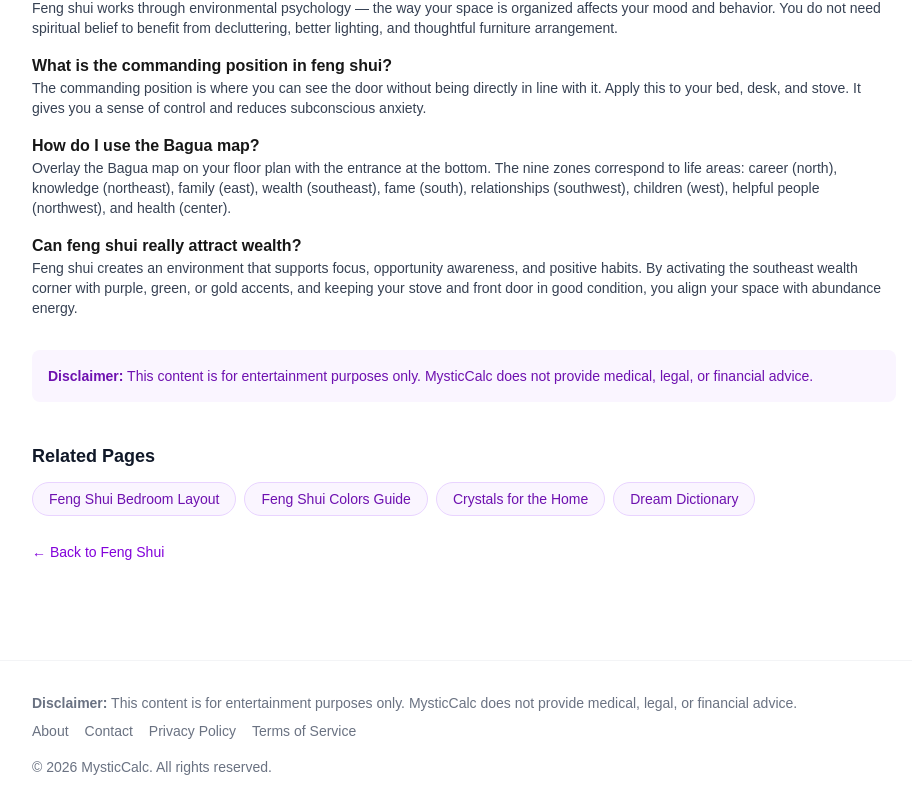
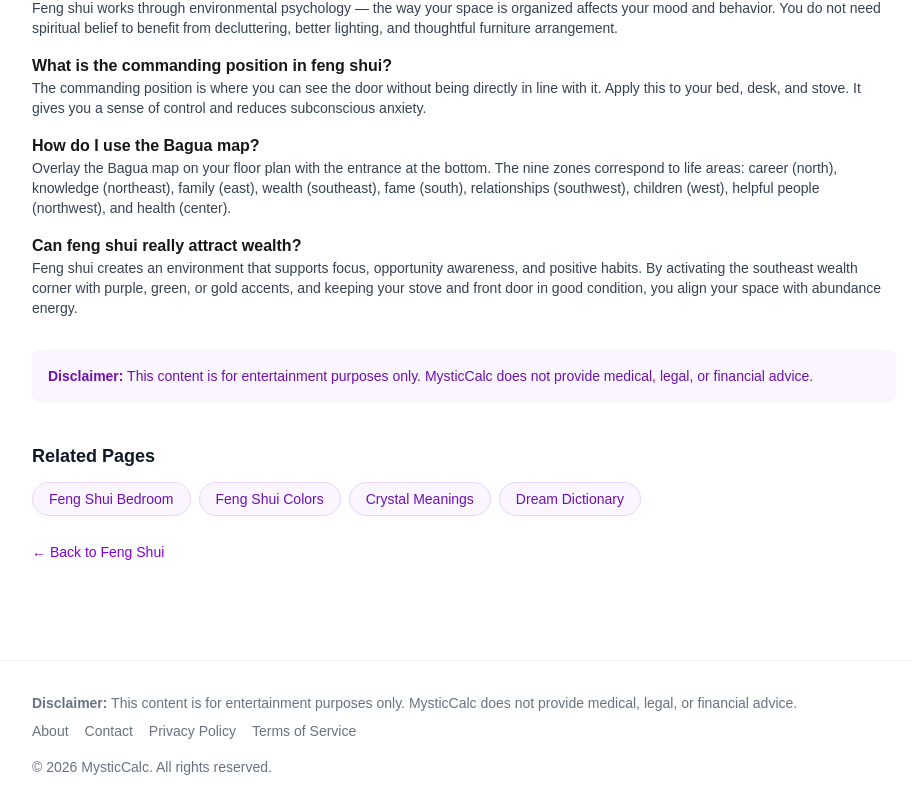
Before and after one commit to kevinpop/mysticcalc, a Next.js app: page /feng-shui/tips in a window 1280 px wide. Shown: the part 1007-1816 px from the top of the page, without its empty margins (176-1088 px from the left). Built offline with nearby package versions, Linux system fonts and the light colour scheme.

Commit message:
improve: feng shui internal links - better cross-linking between pages

```diff
--- a/src/app/feng-shui/front-door/page.tsx
+++ b/src/app/feng-shui/front-door/page.tsx
@@ -17,10 +17,7 @@ export const metadata: Metadata = {
   },
 };
 
-const relatedLinks = (data.relatedPages || []).map((s: string) => ({
-  label: s.replace(/-/g, " ").replace(/\b\w/g, (c: string) => c.toUpperCase()),
-  href: `/feng-shui/${s}`,
-}));
+const relatedLinks = (data.relatedPages || []) as { label: string; href: string }[];
 
 export default function Page() {
   return (
--- a/src/app/feng-shui/kitchen/page.tsx
+++ b/src/app/feng-shui/kitchen/page.tsx
@@ -17,10 +17,7 @@ export const metadata: Metadata = {
   },
 };
 
-const relatedLinks = (data.relatedPages || []).map((s: string) => ({
-  label: s.replace(/-/g, " ").replace(/\b\w/g, (c: string) => c.toUpperCase()),
-  href: `/feng-shui/${s}`,
-}));
+const relatedLinks = (data.relatedPages || []) as { label: string; href: string }[];
 
 export default function Page() {
   return (
--- a/src/app/feng-shui/mirror/page.tsx
+++ b/src/app/feng-shui/mirror/page.tsx
@@ -17,10 +17,7 @@ export const metadata: Metadata = {
   },
 };
 
-const relatedLinks = (data.relatedPages || []).map((s: string) => ({
-  label: s.replace(/-/g, " ").replace(/\b\w/g, (c: string) => c.toUpperCase()),
-  href: `/feng-shui/${s}`,
-}));
+const relatedLinks = (data.relatedPages || []) as { label: string; href: string }[];
 
 export default function Page() {
   return (
--- a/src/app/feng-shui/office/page.tsx
+++ b/src/app/feng-shui/office/page.tsx
@@ -17,10 +17,7 @@ export const metadata: Metadata = {
   },
 };
 
-const relatedLinks = (data.relatedPages || []).map((s: string) => ({
-  label: s.replace(/-/g, " ").replace(/\b\w/g, (c: string) => c.toUpperCase()),
-  href: `/feng-shui/${s}`,
-}));
+const relatedLinks = (data.relatedPages || []) as { label: string; href: string }[];
 
 export default function Page() {
   return (
--- a/src/app/feng-shui/plants/page.tsx
+++ b/src/app/feng-shui/plants/page.tsx
@@ -17,10 +17,7 @@ export const metadata: Metadata = {
   },
 };
 
-const relatedLinks = (data.relatedPages || []).map((s: string) => ({
-  label: s.replace(/-/g, " ").replace(/\b\w/g, (c: string) => c.toUpperCase()),
-  href: `/feng-shui/${s}`,
-}));
+const relatedLinks = (data.relatedPages || []) as { label: string; href: string }[];
 
 export default function Page() {
   return (
--- a/src/data/feng-shui.json
+++ b/src/data/feng-shui.json
@@ -66,20 +66,20 @@
     ],
     "relatedPages": [
       {
-        "label": "Feng Shui Colors Guide",
+        "label": "Feng Shui Colors",
         "href": "/feng-shui/colors"
       },
       {
-        "label": "Feng Shui Home Tips",
+        "label": "Feng Shui Tips",
         "href": "/feng-shui/tips"
       },
       {
-        "label": "Crystals for the Home",
-        "href": "/crystals"
+        "label": "Amethyst Crystal Meaning",
+        "href": "/crystals/amethyst-meaning"
       },
       {
-        "label": "Angel Number Meanings",
-        "href": "/angel-numbers"
+        "label": "Rose Quartz Crystal Meaning",
+        "href": "/crystals/rose-quartz-meaning"
       }
     ]
   },
@@ -165,20 +165,20 @@
     ],
     "relatedPages": [
       {
-        "label": "Feng Shui Bedroom Layout",
+        "label": "Feng Shui Bedroom",
         "href": "/feng-shui/bedroom"
       },
       {
-        "label": "Feng Shui Home Tips",
+        "label": "Feng Shui Tips",
         "href": "/feng-shui/tips"
       },
       {
-        "label": "Crystal Colors & Meanings",
+        "label": "Crystal Meanings",
         "href": "/crystals"
       },
       {
-        "label": "Angel Number Meanings",
-        "href": "/angel-numbers"
+        "label": "Feng Shui Front Door",
+        "href": "/feng-shui/front-door"
       }
     ]
   },
@@ -249,15 +249,15 @@
     ],
     "relatedPages": [
       {
-        "label": "Feng Shui Bedroom Layout",
+        "label": "Feng Shui Bedroom",
         "href": "/feng-shui/bedroom"
       },
       {
-        "label": "Feng Shui Colors Guide",
+        "label": "Feng Shui Colors",
         "href": "/feng-shui/colors"
       },
       {
-        "label": "Crystals for the Home",
+        "label": "Crystal Meanings",
         "href": "/crystals"
       },
       {
@@ -326,9 +326,22 @@
       }
     ],
     "relatedPages": [
-      "bedroom",
-      "tips",
-      "front-door"
+      {
+        "label": "Feng Shui Bedroom",
+        "href": "/feng-shui/bedroom"
+      },
+      {
+        "label": "Feng Shui Tips",
+        "href": "/feng-shui/tips"
+      },
+      {
+        "label": "Feng Shui Front Door",
+        "href": "/feng-shui/front-door"
+      },
+      {
+        "label": "Crystal Meanings",
+        "href": "/crystals"
+      }
     ]
   },
   "front-door": {
@@ -396,9 +409,26 @@
       }
     ],
     "relatedPages": [
-      "bedroom",
-      "kitchen",
-      "tips"
+      {
+        "label": "Feng Shui Bedroom",
+        "href": "/feng-shui/bedroom"
+      },
+      {
+        "label": "Feng Shui Kitchen",
+        "href": "/feng-shui/kitchen"
+      },
+      {
+        "label": "Feng Shui Tips",
+        "href": "/feng-shui/tips"
+      },
+      {
+        "label": "Feng Shui Colors",
+        "href": "/feng-shui/colors"
+      },
+      {
+        "label": "Crystal Meanings",
+        "href": "/crystals"
+      }
     ]
   },
   "office": {
@@ -461,9 +491,22 @@
       }
     ],
     "relatedPages": [
-      "tips",
-      "bedroom",
-      "kitchen"
+      {
+        "label": "Feng Shui Tips",
+        "href": "/feng-shui/tips"
+      },
+      {
+        "label": "Feng Shui Bedroom",
+        "href": "/feng-shui/bedroom"
+      },
+      {
+        "label": "Feng Shui Kitchen",
+        "href": "/feng-shui/kitchen"
+      },
+      {
+        "label": "Crystal Meanings",
+        "href": "/crystals"
+      }
     ]
   },
   "plants": {
@@ -521,9 +564,22 @@
       }
     ],
     "relatedPages": [
-      "tips",
-      "bedroom",
-      "office"
+      {
+        "label": "Feng Shui Tips",
+        "href": "/feng-shui/tips"
+      },
+      {
+        "label": "Feng Shui Bedroom",
+        "href": "/feng-shui/bedroom"
+      },
+      {
+        "label": "Feng Shui Office",
+        "href": "/feng-shui/office"
+      },
+      {
+        "label": "Crystal Meanings",
+        "href": "/crystals"
+      }
     ]
   },
   "mirror": {
@@ -581,9 +637,22 @@
       }
     ],
     "relatedPages": [
-      "bedroom",
-      "tips",
-      "front-door"
+      {
+        "label": "Feng Shui Bedroom",
+        "href": "/feng-shui/bedroom"
+      },
+      {
+        "label": "Feng Shui Tips",
+        "href": "/feng-shui/tips"
+      },
+      {
+        "label": "Feng Shui Front Door",
+        "href": "/feng-shui/front-door"
+      },
+      {
+        "label": "Feng Shui Colors",
+        "href": "/feng-shui/colors"
+      }
     ]
   }
 }
```
